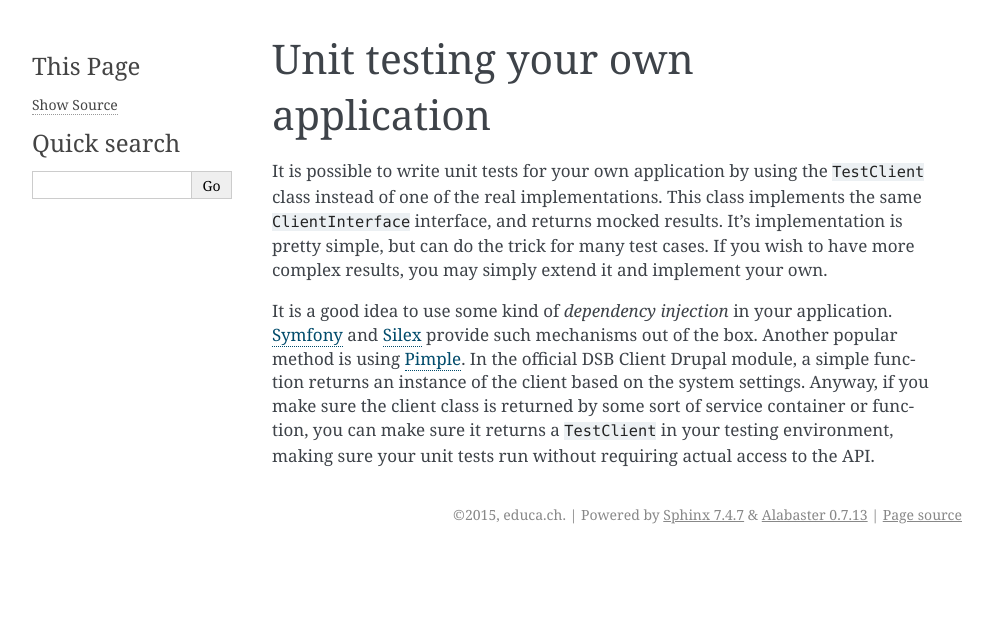
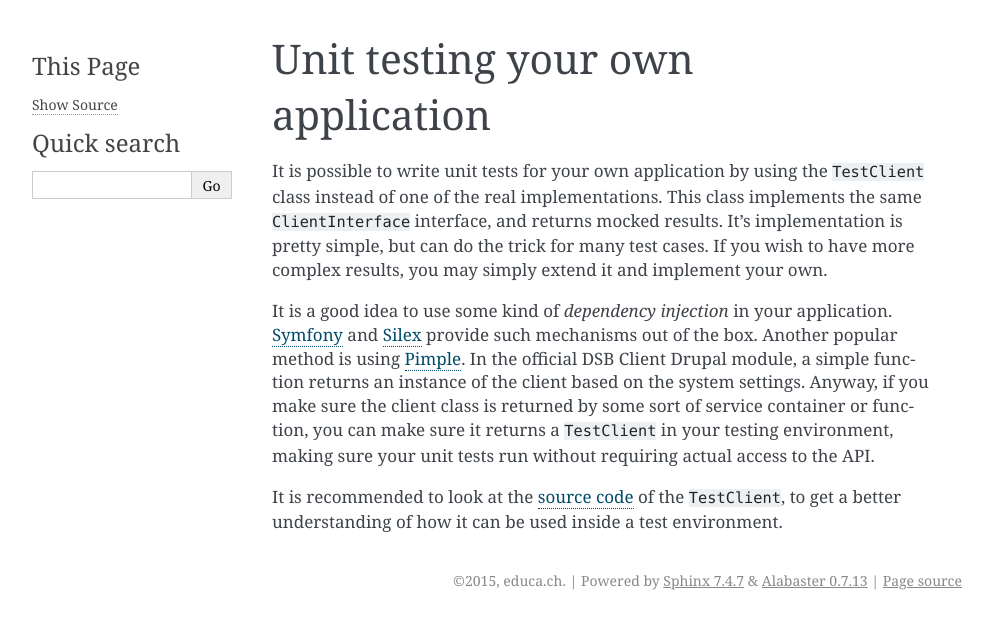
Before and after one commit to educach/dsb-client, a Sphinx documentation site: the page built from docs/testing.rst, in a window 1280 px wide. Shown: the top 629 px of the page, without its empty margins (148-1140 px from the left). Built offline with Sphinx 7.4.7, drawn with Linux system fonts in a browser that asks for light colours.

Commit message:
Update documentation for the TestClient.

```diff
--- a/docs/testing.rst
+++ b/docs/testing.rst
@@ -5,3 +5,5 @@ Unit testing your own application
 It is possible to write unit tests for your own application by using the ``TestClient`` class instead of one of the real implementations. This class implements the same ``ClientInterface`` interface, and returns mocked results. It's implementation is pretty simple, but can do the trick for many test cases. If you wish to have more complex results, you may simply extend it and implement your own.
 
 It is a good idea to use some kind of *dependency injection* in your application. `Symfony <http://symfony.com/>`_ and `Silex <http://silex.sensiolabs.org/>`_ provide such mechanisms out of the box. Another popular method is using `Pimple <http://pimple.sensiolabs.org/>`_. In the official DSB Client Drupal module, a simple function returns an instance of the client based on the system settings. Anyway, if you make sure the client class is returned by some sort of service container or function, you can make sure it returns a ``TestClient`` in your testing environment, making sure your unit tests run without requiring actual access to the API.
+
+It is recommended to look at the `source code <https://github.com/educach/dsb-client/blob/master/src/Educa/DSB/Client/ApiClient/TestClient.php>`_ of the ``TestClient``, to get a better understanding of how it can be used inside a test environment.
```
